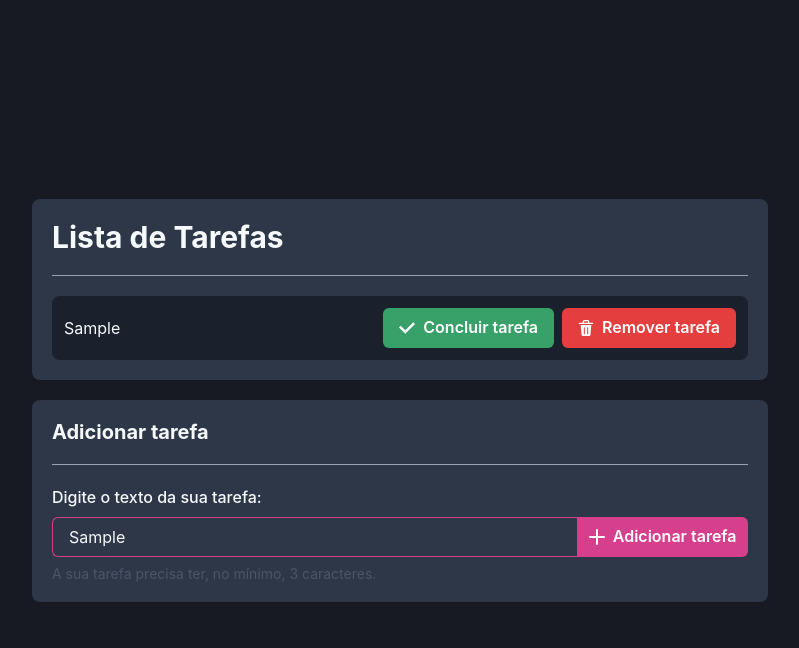
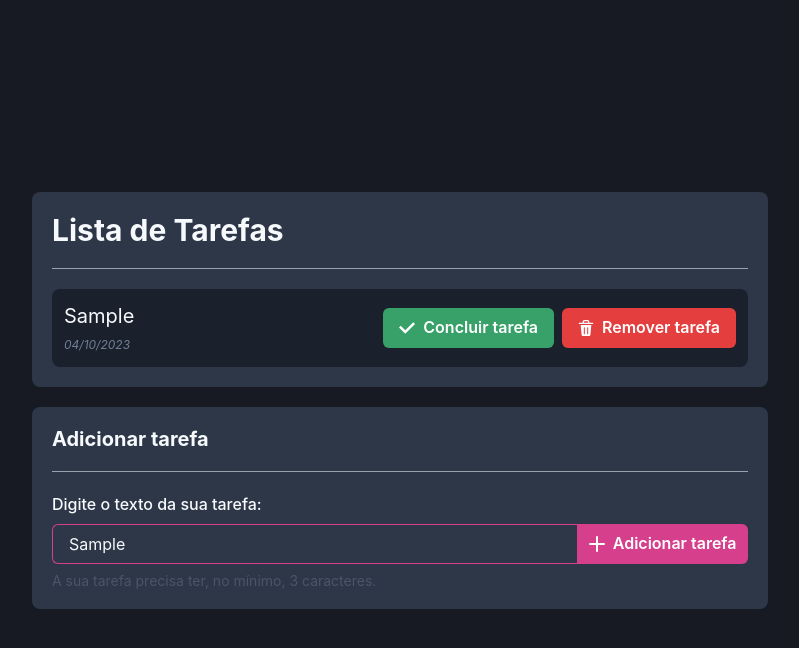
Before and after one commit to caiocezartg/duosystem-challenge, a React (Vite) app: page / in a window 1280 px wide. Both pictures are taken after typing "Sample" into the empty fields and a click on the button "Adicionar tarefa". Shown: the top 648 px of the page, without its empty margins (240-1039 px from the left). Built offline with nearby package versions, Linux system fonts and the light colour scheme.

Commit message:
refactor: changed Add Task input to a component

```diff
--- a/src/App.tsx
+++ b/src/App.tsx
@@ -1,4 +1,3 @@
-import "./App.css";
 import TaskList from "./components/TaskList";
 
 function App() {
--- /dev/null
+++ b/src/components/FormAddTask/index.tsx
@@ -0,0 +1,76 @@
+import { AddIcon } from "@chakra-ui/icons";
+import {
+  Button,
+  Divider,
+  Flex,
+  FormControl,
+  FormErrorMessage,
+  FormHelperText,
+  FormLabel,
+  Heading,
+  Input,
+} from "@chakra-ui/react";
+import {
+  FieldErrors,
+  UseFormHandleSubmit,
+  UseFormRegister,
+} from "react-hook-form";
+import { IFormInput } from "../TaskList";
+
+type IFormAddTaskProps = {
+  handleSubmit: UseFormHandleSubmit<IFormInput, undefined>;
+  register: UseFormRegister<IFormInput>;
+  errors: FieldErrors<IFormInput>;
+  addNewTask: (data: IFormInput) => void;
+};
+
+function FormAddTask({
+  handleSubmit,
+  addNewTask,
+  register,
+  errors,
+}: IFormAddTaskProps) {
+  return (
+    <>
+      <Heading size="md">Adicionar tarefa</Heading>
+
+      <Divider marginY={5} />
+
+      <form onSubmit={handleSubmit(addNewTask)}>
+        <FormControl isInvalid={errors.taskTitle ? true : false}>
+          <FormLabel>Digite o texto da sua tarefa:</FormLabel>
+
+          <Flex>
+            <Input
+              width="80%"
+              borderRightRadius={0}
+              borderRight="none"
+              borderColor="pink.500"
+              focusBorderColor="pink.400"
+              {...register("taskTitle")}
+            />
+
+            <Button
+              borderLeftRadius={0}
+              leftIcon={<AddIcon />}
+              colorScheme="pink"
+              type="submit"
+            >
+              Adicionar tarefa
+            </Button>
+          </Flex>
+
+          {errors.taskTitle ? (
+            <FormErrorMessage>{errors.taskTitle.message}</FormErrorMessage>
+          ) : (
+            <FormHelperText>
+              A sua tarefa precisa ter, no mínimo, 3 caracteres.
+            </FormHelperText>
+          )}
+        </FormControl>
+      </form>
+    </>
+  );
+}
+
+export default FormAddTask;
--- a/src/components/TaskItem/index.tsx
+++ b/src/components/TaskItem/index.tsx
@@ -1,10 +1,11 @@
 import { CheckIcon, DeleteIcon } from "@chakra-ui/icons";
-import { Button, HStack, Text } from "@chakra-ui/react";
+import { Box, Button, HStack, Text } from "@chakra-ui/react";
 
 type ITaskItemProps = {
   id: string;
   title: string;
   isCompleted: boolean;
+  createdAt: string;
   removeTask: (idTaskRemoved: string) => void;
   completeTask: (idTaskCompleted: string) => void;
 };
@@ -12,6 +13,7 @@ type ITaskItemProps = {
 function TaskItem({
   id,
   title,
+  createdAt,
   isCompleted,
   removeTask,
   completeTask,
@@ -24,15 +26,25 @@ function TaskItem({
       borderRadius="lg"
       padding={3}
     >
-      <Text flex={1} textDecoration={isCompleted ? "line-through" : "none"}>
-        {title}
-      </Text>
+      <Box flex={1}>
+        <Text
+          textDecoration={isCompleted ? "line-through" : "none"}
+          color={isCompleted ? "gray.400" : "gray.50"}
+          fontSize="xl"
+        >
+          {title}
+        </Text>
+
+        <Text as="em" fontSize="xs" color="gray.500">
+          {createdAt}
+        </Text>
+      </Box>
 
       <Button
         leftIcon={<CheckIcon />}
         onClick={() => completeTask(id)}
         colorScheme="green"
-        disabled={isCompleted}
+        isDisabled={isCompleted}
       >
         Concluir tarefa
       </Button>
--- a/src/components/TaskList/index.tsx
+++ b/src/components/TaskList/index.tsx
@@ -1,26 +1,20 @@
 import {
   Box,
-  Button,
   Container,
   Divider,
-  Flex,
-  FormControl,
-  FormErrorMessage,
-  FormHelperText,
-  FormLabel,
   Heading,
-  Input,
   Text,
   VStack,
 } from "@chakra-ui/react";
 import { z } from "zod";
 import { useForm } from "react-hook-form";
 import { zodResolver } from "@hookform/resolvers/zod";
-import { AddIcon } from "@chakra-ui/icons";
 import { v4 as uuidv4 } from "uuid";
 import { useState } from "react";
 
 import TaskItem from "../TaskItem";
+import getDateNow from "../../utils/getDateNow";
+import FormAddTask from "../FormAddTask";
 
 const inputSchema = z.object({
   taskTitle: z
@@ -28,12 +22,12 @@ const inputSchema = z.object({
     .min(3, { message: "A sua tarefa não contém, no mínimo, 3 caracteres." }),
 });
 
-type IFormInput = z.infer<typeof inputSchema>;
+export type IFormInput = z.infer<typeof inputSchema>;
 
 type ITask = {
   id: string;
   taskTitle: string;
-  createdAt: Date;
+  createdAt: string;
   isCompleted: boolean;
 };
 
@@ -48,10 +42,12 @@ function TaskList() {
   const [taskList, setTaskList] = useState<ITask[]>([]);
 
   function addNewTask(data: IFormInput) {
+    const formattedDate = getDateNow();
+
     const newTask = {
       id: uuidv4(),
       taskTitle: data.taskTitle,
-      createdAt: new Date(),
+      createdAt: formattedDate,
       isCompleted: false,
     };
 
@@ -105,6 +101,7 @@ function TaskList() {
                     id={task.id}
                     isCompleted={task.isCompleted}
                     title={task.taskTitle}
+                    createdAt={task.createdAt}
                     removeTask={removeTask}
                     completeTask={completeTask}
                   />
@@ -115,43 +112,12 @@ function TaskList() {
         </Box>
 
         <Box width="100%" bg="gray.700" borderRadius="lg" padding={5}>
-          <Heading size="md">Adicionar tarefa</Heading>
-
-          <Divider marginY={5} />
-
-          <form onSubmit={handleSubmit(addNewTask)}>
-            <FormControl isInvalid={errors.taskTitle ? true : false}>
-              <FormLabel>Digite o texto da sua tarefa:</FormLabel>
-
-              <Flex>
-                <Input
-                  width="80%"
-                  borderRightRadius={0}
-                  borderRight="none"
-                  borderColor="pink.500"
-                  focusBorderColor="pink.400"
-                  {...register("taskTitle")}
-                />
-
-                <Button
-                  borderLeftRadius={0}
-                  leftIcon={<AddIcon />}
-                  colorScheme="pink"
-                  type="submit"
-                >
-                  Adicionar tarefa
-                </Button>
-              </Flex>
-
-              {errors.taskTitle ? (
-                <FormErrorMessage>{errors.taskTitle.message}</FormErrorMessage>
-              ) : (
-                <FormHelperText>
-                  A sua tarefa precisa ter, no mínimo, 3 caracteres.
-                </FormHelperText>
-              )}
-            </FormControl>
-          </form>
+          <FormAddTask
+            addNewTask={addNewTask}
+            handleSubmit={handleSubmit}
+            register={register}
+            errors={errors}
+          />
         </Box>
       </VStack>
     </Container>
--- /dev/null
+++ b/src/utils/getDateNow.ts
@@ -0,0 +1,10 @@
+function getDateNow() {
+    const date = new Date();
+    const day = String(date.getDate()).padStart(2, '0');
+    const month = String(date.getMonth() + 1).padStart(2, '0');
+    const year = String(date.getFullYear());
+
+  return `${day}/${month}/${year}`;
+}
+
+export default getDateNow
```
Also changed, not shown: src/App.css (deleted).
